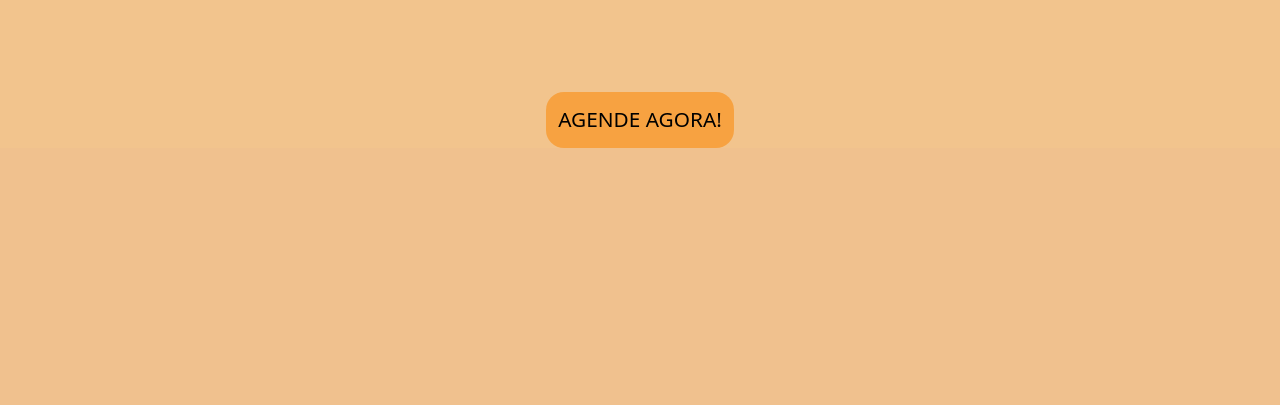
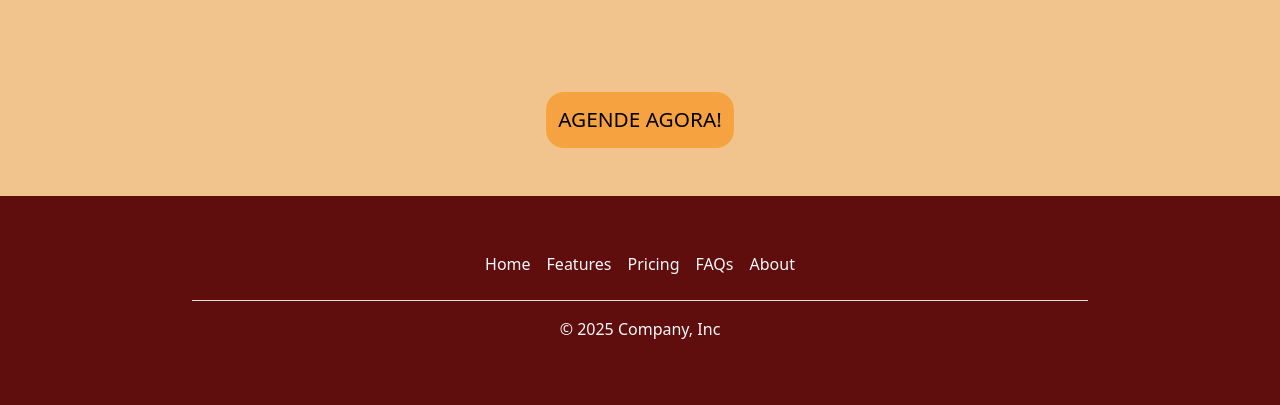
Before and after one commit to movesechatbot/chatbot, a PHP site: page /ProjetoPawFolio/ in a window 1280 px wide. Shown: the part 1455-1860 px from the top of the page. Before the commit the page ends 1603 px from the top, so only its background shows below. Run offline with PHP 8.4, Linux system fonts and the light colour scheme.

Commit message:
NEW: Desacoplado navbar e footer

```diff
--- a/View/templates/index.php
+++ b/View/templates/index.php
@@ -10,6 +10,7 @@ if (isset($_SESSION['user'])) {
     boxpopup('Sessão iniciada, porém, sem login autenticado.');
 }
 */
+define('STATIC_URL', 'http://localhost/ProjetoPawFolio/View/static');
 ?>
 
 <!DOCTYPE html>
@@ -19,10 +20,9 @@ if (isset($_SESSION['user'])) {
     <meta http-equiv="X-UA-Compatible" content="IE=edge">
     <meta name="viewport" content="width=device-width, initial-scale=1.0">
     <!--CSS-->
-    <link rel="stylesheet" type="text/css" href="../static/CSS/indexheader.css" />
-    <link rel="stylesheet" type="text/css" href="../static/CSS/index.css" />
+    <link rel="stylesheet" type="text/css" href="<?= STATIC_URL ?>/CSS/index.css" />
     <!--ICON-->
-    <link rel="icon" type="image/png" href="../static/imgs/logopawfoliomenor.png"/>
+    <link rel="icon" type="image/png" href="<?= STATIC_URL ?>/imgs/logopawfoliomenor.png"/>
     <link rel="stylesheet" href="https://cdnjs.cloudflare.com/ajax/libs/font-awesome/6.7.2/css/all.min.css">
     <!--BOOTSTRAP CSS-->
     <link href="https://cdn.jsdelivr.net/npm/bootstrap@5.3.3/dist/css/bootstrap.min.css" rel="stylesheet" integrity="sha384-QWTKZyjpPEjISv5WaRU9OFeRpok6YctnYmDr5pNlyT2bRjXh0JMhjY6hW+ALEwIH" crossorigin="anonymous">
@@ -30,40 +30,9 @@ if (isset($_SESSION['user'])) {
     <title>PawFolio - Seu eCommerce de serviços pet!</title>
 </head>
 <body>
-<!-- Navegação -->
-<nav class="navbar navbar-expand-lg fixed-top">
-        <div class="container">
-        <a class="navbar-brand d-flex align-items-center" href="index.php">
-            <img src="../static/imgs/logopawfoliomenor.png" alt="Logo" width="60" height="60" class="me-2">
-            <span>PawFolio</span>
-        </a>
-            <button class="navbar-toggler" type="button" data-bs-toggle="collapse" data-bs-target="#navbarNav" onclick="trocaNavbarCor()">
-                <span class="navbar-toggler-icon"></span>
-            </button>
-            <div class="collapse navbar-collapse" id="navbarNav">
-                <ul class="navbar-nav ms-auto d-flex text-center align-items-center justify-content-center ul-lst">
-                    <li class="nav-item"><a class="nav-link" href="index.php">HOME</a></li>
-                    <li class="nav-item"><a class="nav-link" href="#">INICIO</a></li>
-                    <li class="nav-item"><a class="nav-link" href="#">AGENDAMENTOS</a></li>
-                    <?php
-                    // Validação do usuário para ter acesso a funcionalidade: Logout.
-                        $linkcadastro = '';
-                        $linklogin = '';
-                        if (!isset($_SESSION['user'])) {
-                            $linkcadastro = '<li class="nav-item"><a href="register/teladecadastro.php" class="header-button nav-link">CADASTRAR</a></li>';
-                            $linklogin = '<li class="nav-item"><a href="login/login.php" class="header-button nav-link">LOGIN</a></li>';
-                            echo $linkcadastro;
-                            echo $linklogin;
-                        } else if (isset($_SESSION['user'])) {
-                            echo '<li class="nav-item"><a href="../../logout.php" class="header-button nav-link">LOGOUT</a></li>';
-                        }
-
-                    ?>
-                  <!--<li class="nav-item"><a class="nav-link" href="https://api.whatsapp.com/send?phone=14996897996">Whatsapp</a></li>-->
-                </ul>
-            </div>
-        </div>
-    </nav>
+<?php
+include 'partials/navbar.php';
+?>
 
 <section class="hero-section">
         <div class="presentation-col img-fluid">
@@ -186,6 +155,9 @@ if (isset($_SESSION['user'])) {
             </div>
         </footer>
         -->
+    <?php
+        include 'partials/footer.php';
+    ?>
         <a href="chatbot.html" class="chatbot"><i class="fa-solid fa-comments"></i></a>
         <script src="https://cdn.jsdelivr.net/npm/bootstrap@5.3.3/dist/js/bootstrap.bundle.min.js" integrity="sha384-YvpcrYf0tY3lHB60NNkmXc5s9fDVZLESaAA55NDzOxhy9GkcIdslK1eN7N6jIeHz" crossorigin="anonymous"></script>
 </body>
--- /dev/null
+++ b/View/templates/partials/footer.php
@@ -0,0 +1,26 @@
+<!DOCTYPE html>
+<html lang="en">
+<head>
+    <meta charset="UTF-8">
+    <meta name="viewport" content="width=device-width, initial-scale=1.0">
+    <!--ICON-->
+    <link rel="icon" type="image/png" href="../../static/imgs/logopawfoliomenor.png"/>
+    <link rel="stylesheet" href="https://cdnjs.cloudflare.com/ajax/libs/font-awesome/6.7.2/css/all.min.css">
+    <!--BOOTSTRAP CSS-->
+    <link href="https://cdn.jsdelivr.net/npm/bootstrap@5.3.3/dist/css/bootstrap.min.css" rel="stylesheet" integrity="sha384-QWTKZyjpPEjISv5WaRU9OFeRpok6YctnYmDr5pNlyT2bRjXh0JMhjY6hW+ALEwIH" crossorigin="anonymous">
+</head>
+<body>
+    <div class="container-fluid" style="background-color: rgb(95, 13, 13); padding-left: 15%; padding-right: 15%;">
+        <footer class="py-5 mt-5">
+            <ul class="nav justify-content-center border-bottom pb-3 mb-3">
+                <li class="nav-item"><a href="#" class="nav-link px-2 text-light">Home</a></li>
+                <li class="nav-item"><a href="#" class="nav-link px-2 text-light">Features</a></li>
+                <li class="nav-item"><a href="#" class="nav-link px-2 text-light">Pricing</a></li>
+                <li class="nav-item"><a href="#" class="nav-link px-2 text-light">FAQs</a></li>
+                <li class="nav-item"><a href="#" class="nav-link px-2 text-light">About</a></li>
+            </ul>
+            <p class="text-center text-light">© 2025 Company, Inc</p>
+        </footer>
+    </div>
+</body>
+</html>
--- /dev/null
+++ b/View/templates/partials/navbar.php
@@ -0,0 +1,53 @@
+<?php
+define('STATIC_URL', 'http://localhost/ProjetoPawFolio/View/static');
+?>
+
+<!DOCTYPE html>
+<html lang="en">
+<head>
+    <meta charset="UTF-8">
+    <meta http-equiv="X-UA-Compatible" content="IE=edge">
+    <meta name="viewport" content="width=device-width, initial-scale=1.0">
+    <!--CSS-->
+    <link rel="stylesheet" type="text/css" href="<?= STATIC_URL ?>/CSS/indexheader.css" />
+    <!--ICON-->
+    <link rel="icon" type="image/png" href="../../static/imgs/logopawfoliomenor.png"/>
+    <link rel="stylesheet" href="https://cdnjs.cloudflare.com/ajax/libs/font-awesome/6.7.2/css/all.min.css">
+    <!--BOOTSTRAP CSS-->
+    <link href="https://cdn.jsdelivr.net/npm/bootstrap@5.3.3/dist/css/bootstrap.min.css" rel="stylesheet" integrity="sha384-QWTKZyjpPEjISv5WaRU9OFeRpok6YctnYmDr5pNlyT2bRjXh0JMhjY6hW+ALEwIH" crossorigin="anonymous">
+</head>
+
+<!-- Navegação -->
+<nav class="navbar navbar-expand-lg fixed-top">
+        <div class="container">
+        <a class="navbar-brand d-flex align-items-center" href="index.php">
+            <img src="<?= STATIC_URL ?>/imgs/logopawfoliomenor.png" alt="Logo" width="60" height="60" class="me-2">
+            <span>PawFolio</span>
+        </a>
+            <button class="navbar-toggler" type="button" data-bs-toggle="collapse" data-bs-target="#navbarNav" onclick="trocaNavbarCor()">
+                <span class="navbar-toggler-icon"></span>
+            </button>
+            <div class="collapse navbar-collapse" id="navbarNav">
+                <ul class="navbar-nav ms-auto d-flex text-center align-items-center justify-content-center ul-lst">
+                    <li class="nav-item"><a class="nav-link" href="index.php">HOME</a></li>
+                    <li class="nav-item"><a class="nav-link" href="#">INICIO</a></li>
+                    <li class="nav-item"><a class="nav-link" href="#">AGENDAMENTOS</a></li>
+                    <?php
+                    // Validação do usuário para ter acesso a funcionalidade: Logout.
+                        $linkcadastro = '';
+                        $linklogin = '';
+                        if (!isset($_SESSION['user'])) {
+                            $linkcadastro = '<li class="nav-item"><a href="register/teladecadastro.php" class="header-button nav-link">CADASTRAR</a></li>';
+                            $linklogin = '<li class="nav-item"><a href="login/login.php" class="header-button nav-link">LOGIN</a></li>';
+                            echo $linkcadastro;
+                            echo $linklogin;
+                        } else if (isset($_SESSION['user'])) {
+                            echo '<li class="nav-item"><a href="../../logout.php" class="header-button nav-link">LOGOUT</a></li>';
+                        }
+
+                    ?>
+                  <!--<li class="nav-item"><a class="nav-link" href="https://api.whatsapp.com/send?phone=14996897996">Whatsapp</a></li>-->
+                </ul>
+            </div>
+        </div>
+    </nav>
```
Also changed, not shown: View/templates/register/teladecadastro.php (+6 -3 lines).
